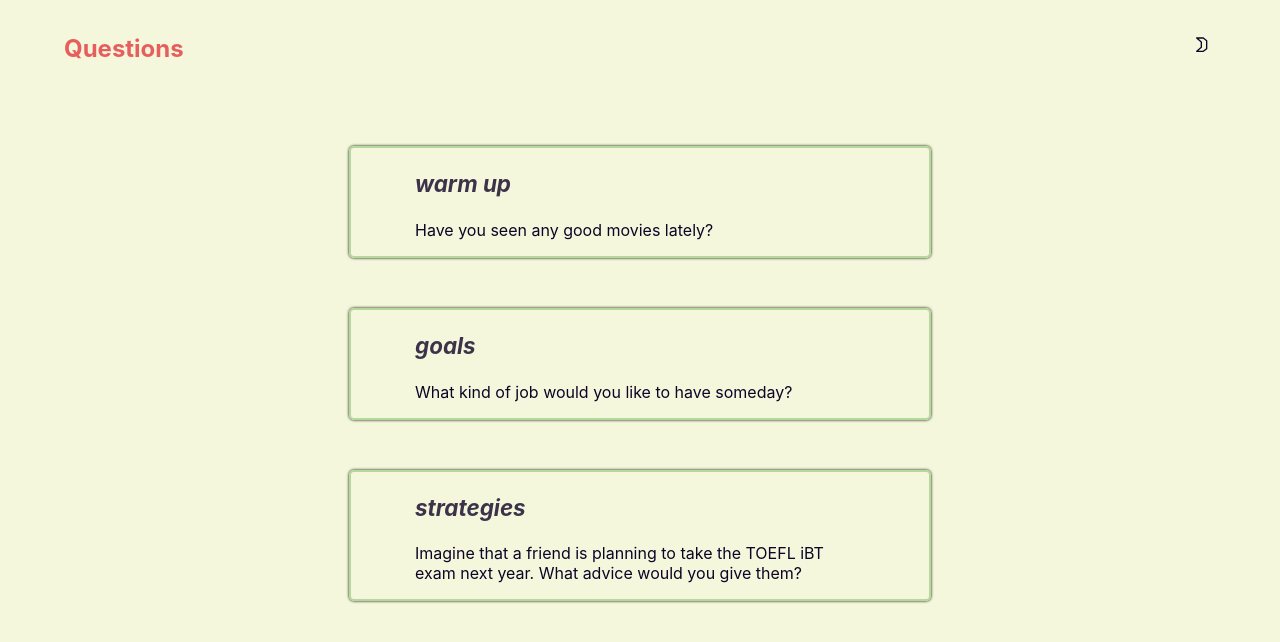
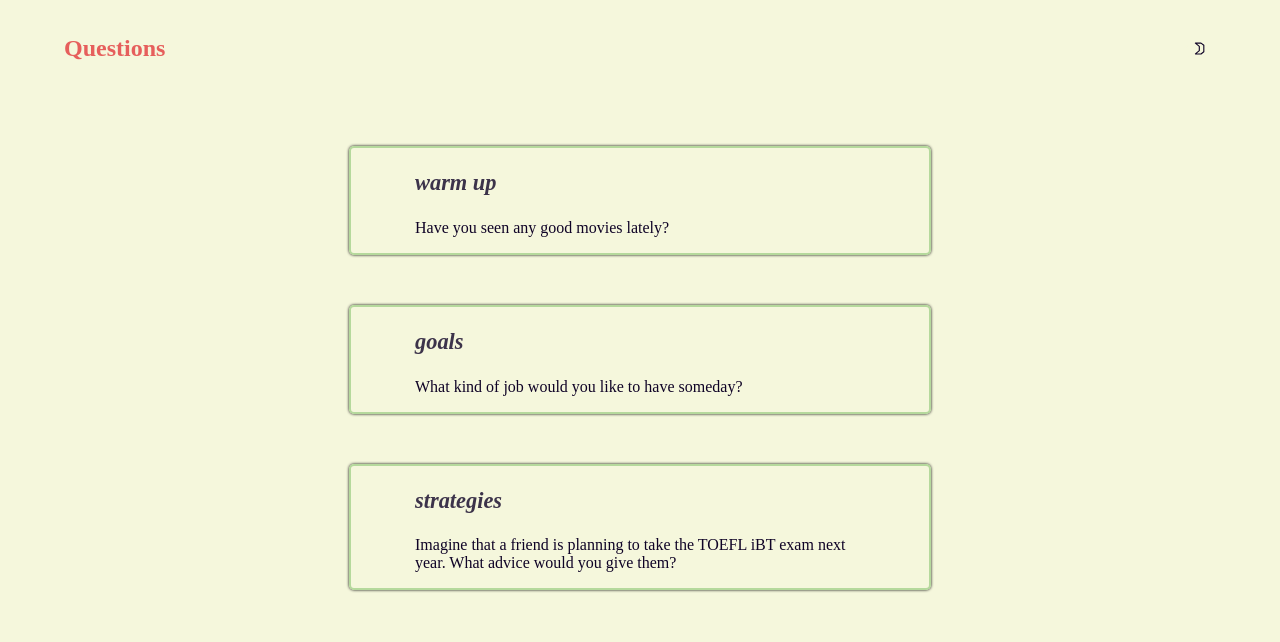
Before and after one commit to thaddeusm/give-me-questions, a Svelte app: page / in a window 1280 px wide. Shown: the top 642 px of the page. Built offline with nearby package versions, Linux system fonts and the light colour scheme.

Commit message:
Reorganize styles

```diff
--- a/public/global.css
+++ b/public/global.css
@@ -1,62 +1,53 @@
 html, body {
-	position: relative;
+	margin: 0;
+	padding: 0;
+	height: 100%;
 	width: 100%;
-	height: 100%;
 }
 
 body {
-	color: #333;
-	margin: 0;
-	padding: 8px;
-	box-sizing: border-box;
-	font-family: -apple-system, BlinkMacSystemFont, "Segoe UI", Roboto, Oxygen-Sans, Ubuntu, Cantarell, "Helvetica Neue", sans-serif;
+	background-color: #F5F7DC;
+	color: #0F0326;
 }
 
-a {
-	color: rgb(0,100,200);
-	text-decoration: none;
+.light-theme {
+	color: #0F0326;
+	background: #F5F7DC;;
 }
 
-a:hover {
-	text-decoration: underline;
+.dark-theme {
+	color: #F5F7DC;
+	background: #0F0326;
 }
 
-a:visited {
-	color: rgb(0,80,160);
+@font-face {
+	font-family: "ArchivoNarrow";
+	src: url("./ArchivoNarrow.ttf");
 }
 
-label {
-	display: block;
+h1 {
+	font-size: 1.5em;
 }
 
-input, button, select, textarea {
-	font-family: inherit;
-	font-size: inherit;
-	padding: 0.4em;
-	margin: 0 0 0.5em 0;
-	box-sizing: border-box;
-	border: 1px solid #ccc;
-	border-radius: 2px;
+h2 {
+	font-size: 1.4em;
 }
 
-input:disabled {
-	color: #ccc;
+h3 {
+	font-size: 1.4em;
 }
 
-input[type="range"] {
-	height: 0;
+h4 {
+	font-size: 1.4em;
 }
 
-button {
-	color: #333;
-	background-color: #f4f4f4;
-	outline: none;
+h5 {
+	font-size: 1.2em;
 }
 
-button:active {
-	background-color: #ddd;
+h6 {
+	font-size: 1.2em;}
+
+p, li, button, a) {
+	font-size: 1em;
 }
-
-button:focus {
-	border-color: #666;
-}
--- a/src/App.svelte
+++ b/src/App.svelte
@@ -50,61 +50,6 @@
 </script>
 
 <style>
-:global(html, body) {
-	margin: 0;
-	padding: 0;
-	height: 100%;
-	width: 100%;
-}
-
-:global(body) {
-	background-color: #F5F7DC;
-	color: #0F0326;
-}
-
-:global(.light-theme) {
-	color: #0F0326;
-	background: #F5F7DC;;
-}
-
-:global(.dark-theme) {
-	color: #F5F7DC;
-	background: #0F0326;
-}
-
-:global(@font-face) {
-	font-family: "ArchivoNarrow";
-	src: url("./ArchivoNarrow.ttf");
-}
-
-:global(h1) {
-	font-size: 1.5em;
-}
-
-:global(h2) {
-	font-size: 1.4em;
-}
-
-:global(h3) {
-	font-size: 1.4em;
-}
-
-:global(h4) {
-	font-size: 1.4em;
-}
-
-:global(h5) {
-	font-size: 1.2em;
-}
-
-:global(h6) {
-	font-size: 1.2em;
-}
-
-:global(p, li, button, a) {
-	font-size: 1em;
-}
-
 #app {
 	height: 100%;
 	width: 100%;
--- a/src/components/TopBar.svelte
+++ b/src/components/TopBar.svelte
@@ -15,7 +15,7 @@ header {
 	display: grid;
 	grid-template-columns: 5% 1fr 2.5em 5%;
 	grid-template-areas: ". title themeButton .";
-	height: 12vh;
+	height: 12%;
 	align-items: center;
 }
 
```
